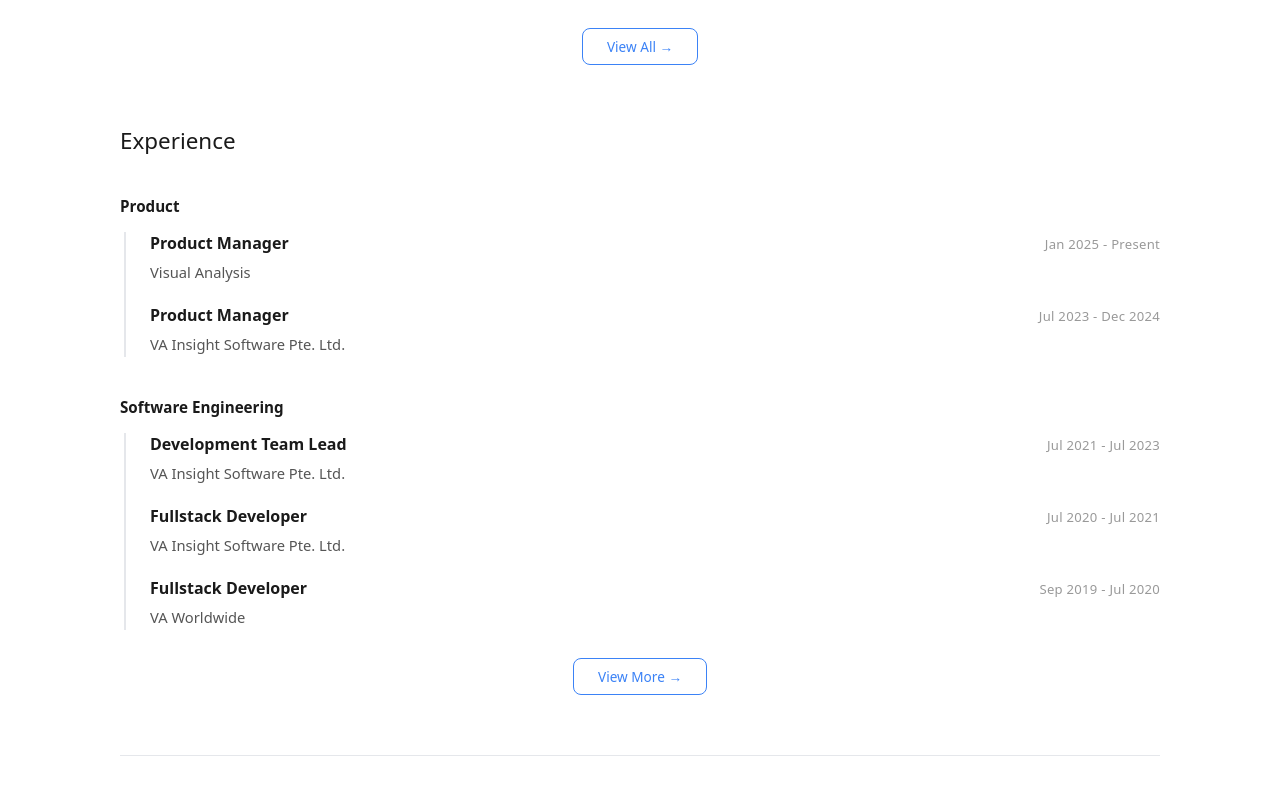
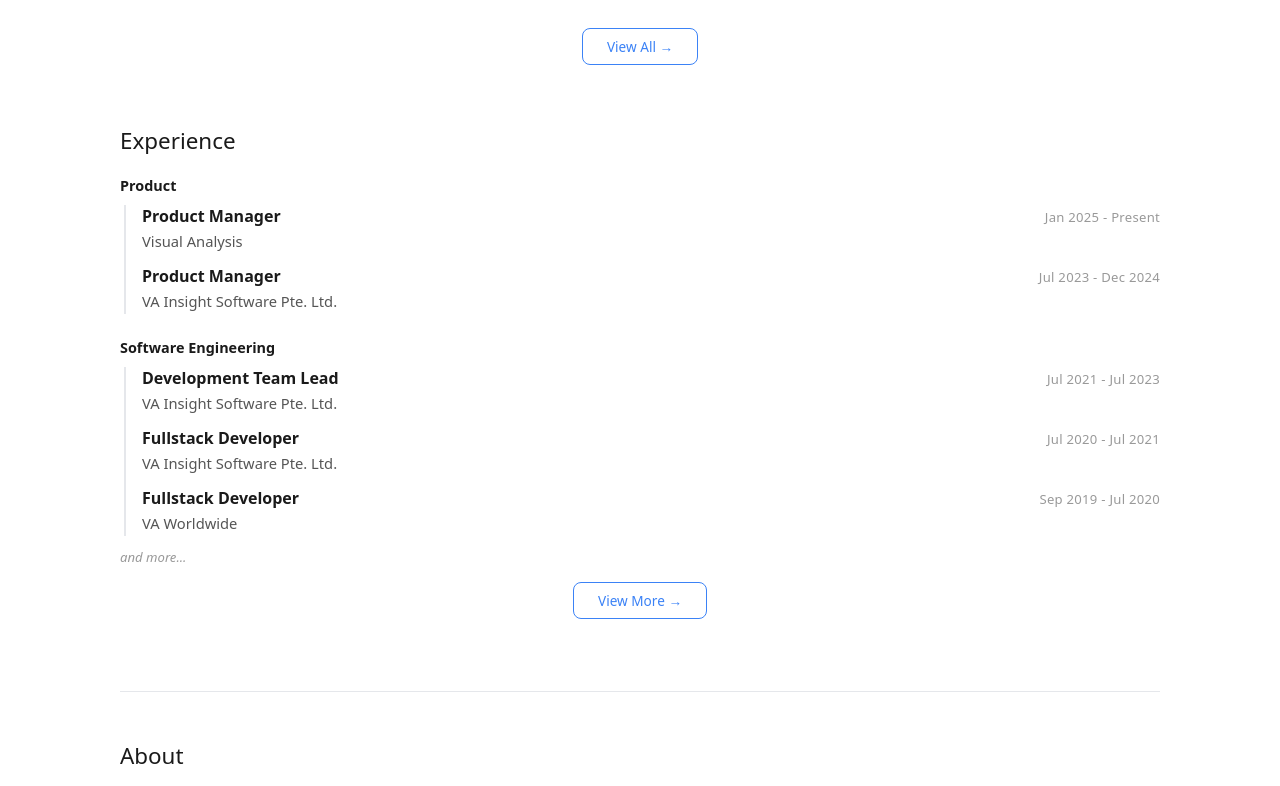
Before and after one commit to irfanmim/personal-website-fe, a Vue app: page / in a window 1280 px wide. Shown: the part 774-1560 px from the top of the page. Built offline with nearby package versions, Linux system fonts and the light colour scheme.

Commit message:
update experience section

```diff
--- a/src/components/ExperienceSection.vue
+++ b/src/components/ExperienceSection.vue
@@ -15,6 +15,7 @@
         </div>
       </div>
     </div>
+    <p v-if="viewMoreUrl" class="more-hint">and more...</p>
     <div v-if="viewMoreUrl" class="view-more-wrap">
       <a :href="viewMoreUrl" class="view-more">View More →</a>
     </div>
@@ -36,29 +37,29 @@ defineProps({
 
 <style scoped>
 .experience {
-  padding-bottom: 48px;
+  padding-bottom: 56px;
 }
 
 .section-title {
   font-size: 1.25rem;
   font-weight: 500;
-  margin-bottom: 32px;
+  margin-bottom: 12px;
 }
 
 .entries {
   display: flex;
   flex-direction: column;
-  gap: 40px;
+  gap: 24px;
 }
 
 .entry {
   display: flex;
   flex-direction: column;
-  gap: 16px;
+  gap: 10px;
 }
 
 .role-label {
-  font-size: 0.95rem;
+  font-size: 0.9rem;
   font-weight: 700;
   color: var(--color-text);
 }
@@ -66,8 +67,8 @@ defineProps({
 .company-list {
   display: flex;
   flex-direction: column;
-  gap: 20px;
-  padding-left: 24px;
+  gap: 12px;
+  padding-left: 16px;
   border-left: 2px solid var(--color-rail);
   margin-left: 4px;
 }
@@ -75,13 +76,13 @@ defineProps({
 .company-item {
   display: flex;
   flex-direction: column;
-  gap: 6px;
+  gap: 2px;
 }
 
 .company-meta {
   display: flex;
   flex-direction: column;
-  gap: 2px;
+  gap: 1px;
 }
 
 .company-name {
@@ -117,10 +118,17 @@ defineProps({
   }
 }
 
+.more-hint {
+  font-size: 0.82rem;
+  color: var(--color-text-dim);
+  font-style: italic;
+  margin: 12px 0 4px;
+}
+
 .view-more-wrap {
   display: flex;
   justify-content: center;
-  margin-top: 28px;
+  margin-top: 16px;
 }
 
 .view-more {
@@ -140,12 +148,12 @@ defineProps({
 
 @media (min-width: 1024px) {
   .experience {
-    padding-bottom: 60px;
+    padding-bottom: 72px;
   }
 
   .section-title {
     font-size: 1.4rem;
-    margin-bottom: 40px;
+    margin-bottom: 20px;
   }
 }
 </style>
```
